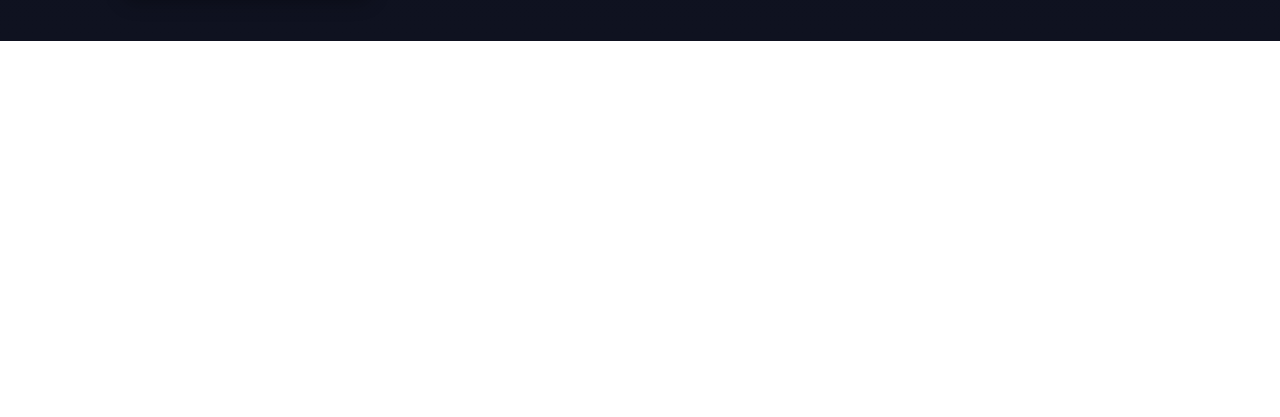
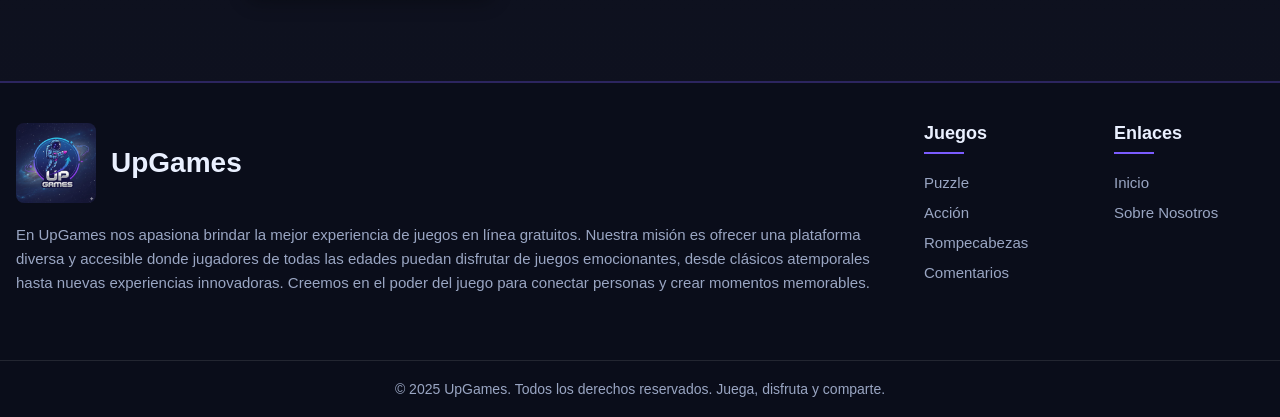
Before and after one commit to lportuano/UPGAMES, a plain HTML site: page index.html in a window 1280 px wide. Shown: the part 1596-2013 px from the top of the page. Before the commit the page ends 1637 px from the top, so only its background shows below. Drawn offline with Linux system fonts and the light colour scheme.

Commit message:
Footer Roy

```diff
--- /dev/null
+++ b/css/footer.css
@@ -0,0 +1,157 @@
+body {
+      display: flex;
+      flex-direction: column;
+      min-height: 100vh;
+    }
+
+    .contenido-principal {
+      flex: 1;
+    }
+
+    .footer {
+      background-color: #0a0d1a; /* Mismo color que la barra de navegación */
+      color: #eaf0ff;
+      padding: 40px 0 20px;
+      margin-top: 40px;
+      border-top: 2px solid rgba(123, 92, 255, 0.3);
+    }
+
+    .footer-contenedor {
+      max-width: 1280px;
+      margin: 0 auto;
+      padding: 0 16px;
+      display: flex;
+      flex-wrap: wrap;
+      gap: 40px;
+    }
+
+    .footer-sobre-nosotros {
+      flex: 1;
+      min-width: 300px;
+    }
+
+    .footer-logo-container {
+      display: flex;
+      align-items: center;
+      gap: 15px;
+      margin-bottom: 20px;
+    }
+
+    .footer-logo {
+      width: 80px;
+      height: 80px;
+      border-radius: 8px;
+      object-fit: cover;
+    }
+
+    .footer-titulo {
+      font-size: 28px;
+      font-weight: bold;
+      margin: 0;
+      color: #eaf0ff;
+    }
+
+    .footer-descripcion {
+      color: #9aa6c3;
+      line-height: 1.6;
+      margin-bottom: 25px;
+      font-size: 15px;
+    }
+
+    .footer-enlaces {
+      display: flex;
+      flex-wrap: wrap;
+      gap: 40px;
+    }
+
+    .footer-columna {
+      min-width: 150px;
+    }
+
+    .footer-columna h3 {
+      color: #eaf0ff;
+      margin-top: 0;
+      margin-bottom: 20px;
+      font-size: 18px;
+      position: relative;
+      padding-bottom: 10px;
+    }
+
+    .footer-columna h3::after {
+      content: '';
+      position: absolute;
+      bottom: 0;
+      left: 0;
+      width: 40px;
+      height: 2px;
+      background-color: #7b5cff;
+    }
+
+    .footer-columna ul {
+      list-style: none;
+      padding: 0;
+      margin: 0;
+    }
+
+    .footer-columna li {
+      margin-bottom: 12px;
+    }
+
+    .footer-columna a {
+      color: #9aa6c3;
+      text-decoration: none;
+      transition: color 0.3s ease;
+      font-size: 15px;
+    }
+
+    .footer-columna a:hover {
+      color: #7b5cff;
+      padding-left: 5px;
+    }
+
+    .footer-derechos {
+      border-top: 1px solid rgba(255, 255, 255, 0.1);
+      padding-top: 20px;
+      margin-top: 40px;
+      text-align: center;
+      width: 100%;
+      color: #9aa6c3;
+      font-size: 14px;
+    }
+
+    .footer-redes-sociales {
+      display: flex;
+      gap: 15px;
+      margin-top: 20px;
+    }
+
+    .footer-redes-sociales a {
+      display: inline-flex;
+      align-items: center;
+      justify-content: center;
+      width: 36px;
+      height: 36px;
+      background-color: rgba(255, 255, 255, 0.1);
+      border-radius: 50%;
+      color: #eaf0ff;
+      text-decoration: none;
+      transition: all 0.3s ease;
+    }
+
+    .footer-redes-sociales a:hover {
+      background-color: #7b5cff;
+      transform: translateY(-3px);
+    }
+
+    /* RESPONSIVE */
+    @media (max-width: 768px) {
+      .footer-contenedor {
+        flex-direction: column;
+        gap: 30px;
+      }
+
+      .footer-enlaces {
+        flex-direction: column;
+        gap: 30px;
+      }
+    }
--- a/index.html
+++ b/index.html
@@ -6,7 +6,10 @@
   <meta name="viewport" content="width=device-width, initial-scale=1" />
   <title>UpGame</title>
   <link rel="icon" href="/imagenes/WhatsApp Image 2025-11-09 at 8.27.58 PM 1.jpeg" />
+
   <link rel="stylesheet" href="/css/styles.css">
+
+  <link rel="stylesheet" href="/css/footer.css">
 </head>
 
 <body>
@@ -180,6 +183,54 @@
     </section>
   </div>
 
+  <footer class="footer">
+    <div class="footer-contenedor">
+      <!-- Sección "Sobre Nosotros" con Logo -->
+      <div class="footer-sobre-nosotros">
+        <div class="footer-logo-container">
+          <img src="/imagenes/WhatsApp Image 2025-11-09 at 8.27.58 PM 1.jpeg" alt="UpGames Logo" class="footer-logo">
+          <h2 class="footer-titulo">UpGames</h2>
+        </div>
+
+        <p class="footer-descripcion">
+          En UpGames nos apasiona brindar la mejor experiencia de juegos en línea gratuitos.
+          Nuestra misión es ofrecer una plataforma diversa y accesible donde jugadores de todas
+          las edades puedan disfrutar de juegos emocionantes, desde clásicos atemporales hasta
+          nuevas experiencias innovadoras. Creemos en el poder del juego para conectar personas
+          y crear momentos memorables.
+        </p>
+
+      </div>
+
+      <!-- Otras secciones del footer -->
+      <div class="footer-enlaces">
+        <div class="footer-columna">
+          <h3>Juegos</h3>
+          <ul>
+            <li><a href="/pages/puzzle.html">Puzzle</a></li>
+            <li><a href="/pages/accion.html">Acción</a></li>
+            <li><a href="/pages/rompecabezas.html">Rompecabezas</a></li>
+            <li><a href="/pages/comentarios.html">Comentarios</a></li>
+          </ul>
+        </div>
+
+        <div class="footer-columna">
+          <h3>Enlaces</h3>
+          <ul>
+            <li><a href="/index.html">Inicio</a></li>
+            <li><a href="/pages/acerca.html">Sobre Nosotros</a></li>
+          </ul>
+        </div>
+
+      </div>
+    </div>
+
+    <div class="footer-derechos">
+      <p>&copy; 2025 UpGames. Todos los derechos reservados. Juega, disfruta y comparte.</p>
+    </div>
+  </footer>
+
+
 </body>
 
 </html>
```
Also changed, not shown: pages/Geometri.html (+1 -1 lines), css/styles.css (line endings or trailing spaces).
